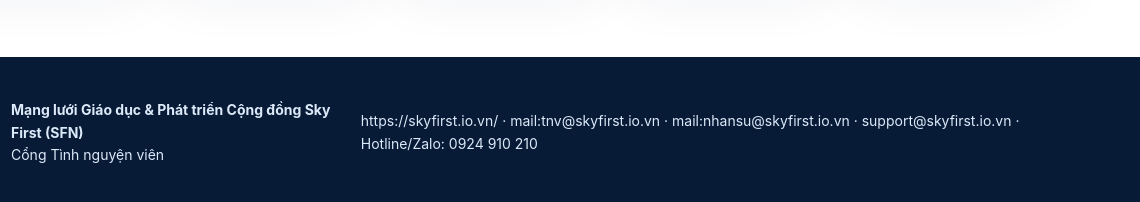
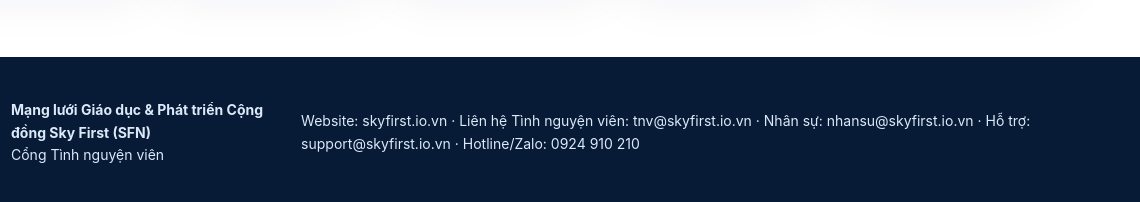
Before and after one commit to buitanloc-2310/TNV-SFEC, a website: page TNV-SFEC-main/public/index.html in a window 1280 px wide. Shown: the part 4596-4798 px from the top of the page, 140-1280 px from the left. Drawn offline with Linux system fonts and the light colour scheme; no server answers.

Commit message:
Update index.html

```diff
--- a/TNV-SFEC-main/public/index.html
+++ b/TNV-SFEC-main/public/index.html
@@ -18,5 +18,5 @@
 <div id="loginModal" class="modal login-modal" aria-hidden="true"><div class="modal-card login-card"><button class="modal-x" data-close="loginModal">×</button><div class="login-emblem">TNV</div><p class="eyebrow">KHÔNG GIAN TÌNH NGUYỆN VIÊN</p><h2>Chào mừng bạn trở lại</h2><p class="muted">Đăng nhập bằng tài khoản TNV được cấp sau khi hồ sơ được tiếp nhận. Đây là không gian riêng để theo dõi hành trình tình nguyện, hoạt động và nhiệm vụ của bạn.</p><form id="loginForm" class="form"><label>Email<input id="loginEmail" type="email" required autocomplete="username"></label><label class="login-password">Mật khẩu<input id="loginPassword" type="password" minlength="10" required autocomplete="current-password"><button type="button" id="togglePassword">Hiện</button></label><button class="btn primary login-submit">Vào không gian TNV →</button></form><div class="login-help"><span>Chưa có tài khoản TNV?</span><a href="#opportunities" data-close="loginModal">Tìm cơ hội & gửi hồ sơ</a></div><button id="showSetup" class="text-btn hidden">Thiết lập Quản trị viên lần đầu</button><form id="setupForm" class="form hidden"><hr><label>Họ và tên<input id="setupName" required></label><label>Email<input value="skyfirst.ec@gmail.com" readonly></label><label>Mật khẩu mới<input id="setupPassword" type="password" minlength="10" required></label><button class="btn primary">Khởi tạo</button></form></div></div>
 <div id="detailModal" class="modal" aria-hidden="true"><div class="modal-card"><button class="modal-x" data-close="detailModal">×</button><div id="detailBody"></div></div></div>
 <div id="applyModal" class="modal" aria-hidden="true"><div class="modal-card"><button class="modal-x" data-close="applyModal">×</button><p class="eyebrow">HỒ SƠ TÌNH NGUYỆN VIÊN</p><h2 id="applyTitle">Đăng ký</h2><form id="applyForm" class="form two-col"><input id="applyOpportunityId" type="hidden"><label>Họ và tên *<input id="applyName" required maxlength="120"></label><label>Ngày sinh<input id="applyDob" type="date"></label><label>Email *<input id="applyEmail" type="email" required></label><label>Số điện thoại/Zalo *<input id="applyPhone" required maxlength="40"></label><label class="wide">Trường / Lớp / Đơn vị *<input id="applySchool" required maxlength="180"></label><label class="wide">Ảnh cá nhân *<input id="applyPhoto" name="profilePhoto" type="file" accept="image/jpeg,image/png,image/webp" required><small class="field-help">JPG, PNG hoặc WEBP · tối đa 5 MB. Ảnh được lưu bảo mật trong hệ thống.</small><div id="applyPhotoPreview" class="photo-preview hidden"></div></label><label class="wide">Kinh nghiệm<textarea id="applyExperience" rows="3"></textarea></label><label class="wide">Lý do mong muốn tham gia<textarea id="applyMotivation" rows="3"></textarea></label><label class="wide">Ghi chú thêm<textarea id="applyNote" rows="2"></textarea></label><button class="btn primary wide">Gửi hồ sơ</button></form><div id="applySuccess" class="success hidden"></div></div></div>
-<footer><div><img src="/assets/logo-sfn.png" alt="Sky First"><p><b>Mạng lưới Giáo dục & Phát triển Cộng đồng Sky First (SFN)</b><br>Cổng Tình nguyện viên</p></div><p>https://skyfirst.io.vn/ · mail:tnv@skyfirst.io.vn · mail:nhansu@skyfirst.io.vn · support@skyfirst.io.vn · Hotline/Zalo: 0924 910 210</p></footer>
-<script src="/app.js" defer></script></body></html>
+<footer><div><img src="/assets/logo-sfn.png" alt="Sky First Network"><p><b>Mạng lưới Giáo dục & Phát triển Cộng đồng Sky First (SFN)</b><br>Cổng Tình nguyện viên</p></div><p><a href="https://skyfirst.io.vn/" target="_blank" rel="noopener">Website: skyfirst.io.vn</a> · <a href="mailto:tnv@skyfirst.io.vn">Liên hệ Tình nguyện viên: tnv@skyfirst.io.vn</a> · <a href="mailto:nhansu@skyfirst.io.vn">Nhân sự: nhansu@skyfirst.io.vn</a> · <a href="mailto:support@skyfirst.io.vn">Hỗ trợ: support@skyfirst.io.vn</a> · <a href="tel:0924910210">Hotline/Zalo: 0924 910 210</a></p></footer>
+  <script src="/app.js" defer></script></body></html>
```
